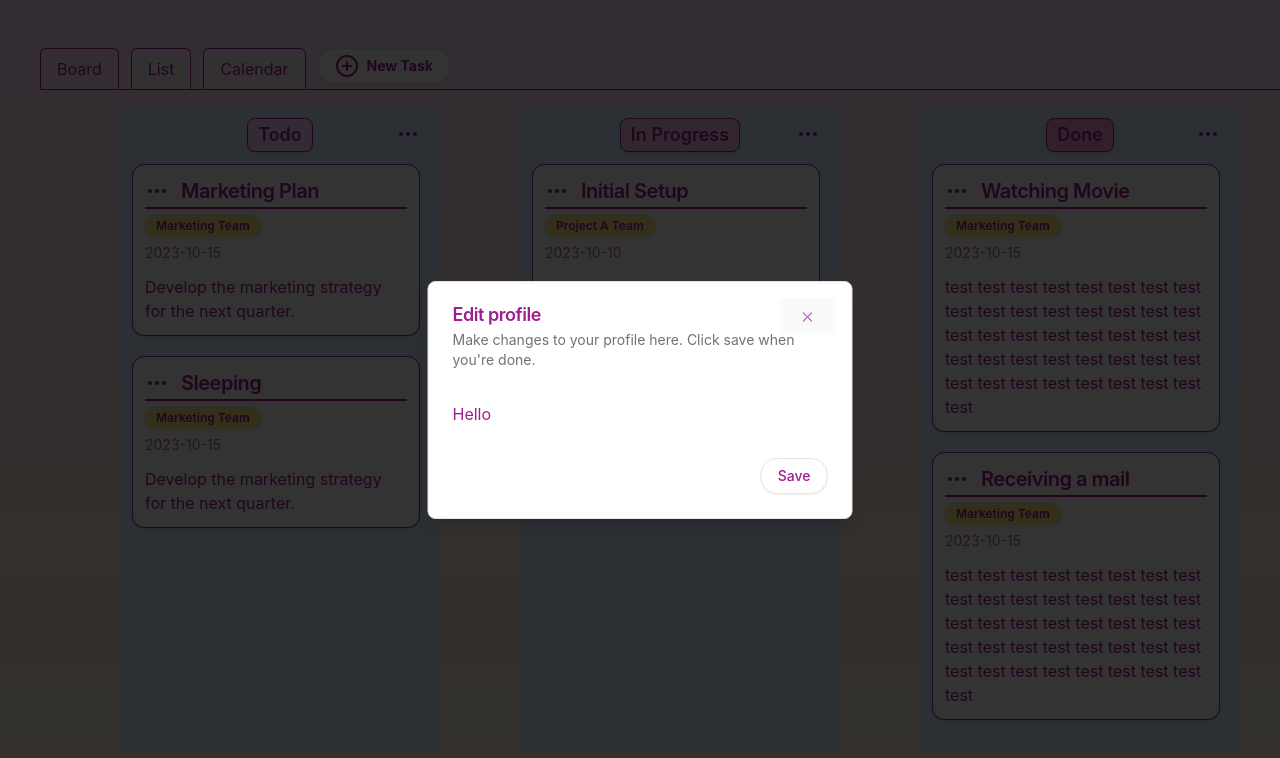
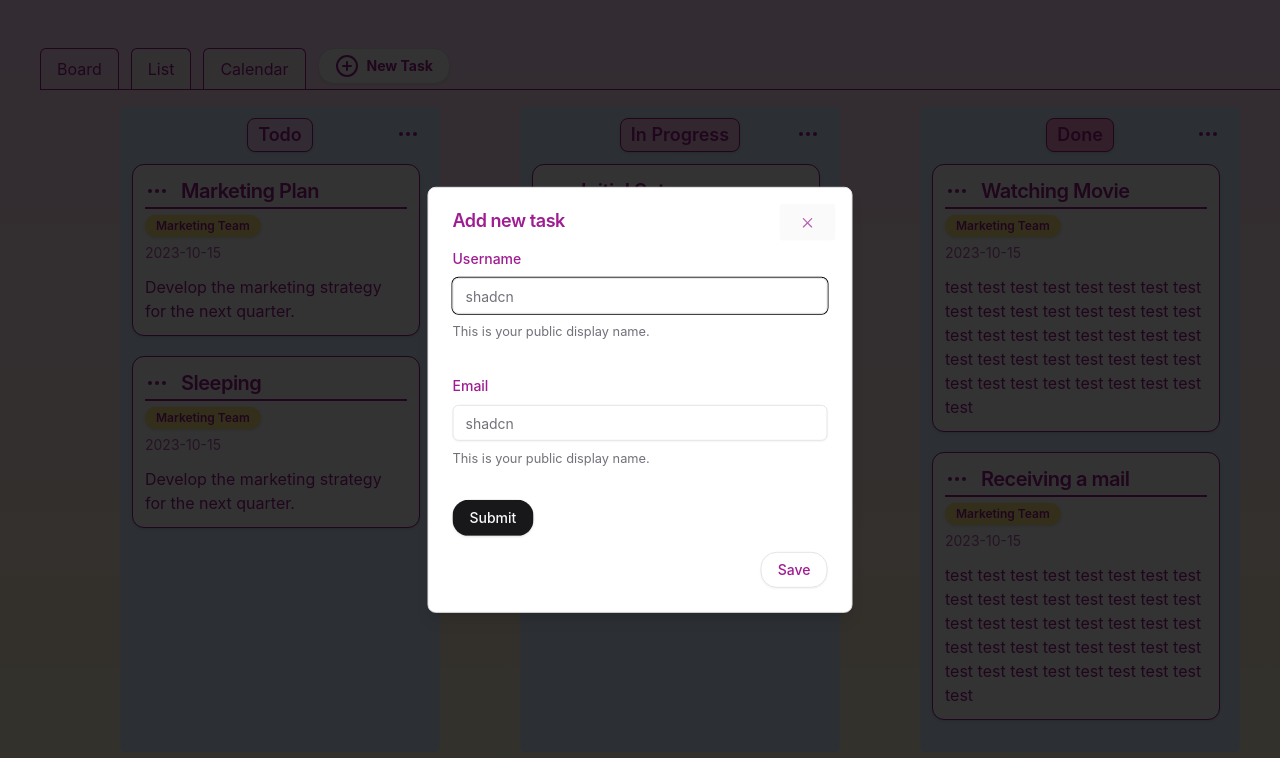
Before and after one commit to KaiKoide/task-space, a React (Vite) app in the folder client/: page / in a window 1280 px wide. Both pictures are taken after a click on the button "New Task". Shown: the top 758 px of the page. Built offline with nearby package versions, Linux system fonts and the light colour scheme.

Commit message:
feat: create task form component

```diff
--- a/client/src/components/ui/dialogComponent.tsx
+++ b/client/src/components/ui/dialogComponent.tsx
@@ -3,6 +3,7 @@
 import { Button } from "@/components/ui/button";
 import {
 	Dialog,
+	DialogClose,
 	DialogContent,
 	DialogDescription,
 	DialogFooter,
@@ -10,6 +11,7 @@
 	DialogTitle,
 	DialogTrigger,
 } from "@/components/ui/dialog";
+import TaskForm from "./taskForm";
 
 function DialogComponent() {
 	return (
@@ -22,18 +24,15 @@
 			</DialogTrigger>
 			<DialogContent className="max-w-[425px]">
 				<DialogHeader>
-					<DialogTitle>Edit profile</DialogTitle>
-					<DialogDescription>
-						Make changes to your profile here. Click save when you're done.
-					</DialogDescription>
+					<DialogTitle>Add new task</DialogTitle>
 				</DialogHeader>
-				<div className="grid gap-4 py-4">
-					<p>Hello</p>
-				</div>
+				<TaskForm />
 				<DialogFooter>
-					<Button type="submit" variant="outline">
-						Save
-					</Button>
+					<DialogClose asChild>
+						<Button type="submit" variant="outline">
+							Save
+						</Button>
+					</DialogClose>
 				</DialogFooter>
 			</DialogContent>
 		</Dialog>
--- /dev/null
+++ b/client/src/components/ui/taskForm.tsx
@@ -0,0 +1,78 @@
+import { zodResolver } from "@hookform/resolvers/zod";
+import { useForm } from "react-hook-form";
+import { z } from "zod";
+
+import { Button } from "@/components/ui/button";
+import {
+	Form,
+	FormControl,
+	FormDescription,
+	FormField,
+	FormItem,
+	FormLabel,
+	FormMessage,
+} from "@/components/ui/form";
+import { Input } from "@/components/ui/input";
+
+const formSchema = z.object({
+	username: z.string().min(2, {
+		message: "Username must be at least 2 characters.",
+	}),
+	email: z.string(),
+});
+
+function TaskForm() {
+	const form = useForm<z.infer<typeof formSchema>>({
+		resolver: zodResolver(formSchema),
+		defaultValues: {
+			username: "",
+			email: "",
+		},
+	});
+
+	function onSubmit(values: z.infer<typeof formSchema>) {
+		console.log(values);
+	}
+
+	return (
+		<Form {...form}>
+			<form onSubmit={form.handleSubmit(onSubmit)} className="space-y-8">
+				<FormField
+					control={form.control}
+					name="username"
+					render={({ field }) => (
+						<FormItem>
+							<FormLabel>Username</FormLabel>
+							<FormControl>
+								<Input placeholder="shadcn" {...field} />
+							</FormControl>
+							<FormDescription>
+								This is your public display name.
+							</FormDescription>
+							<FormMessage />
+						</FormItem>
+					)}
+				/>
+				<FormField
+					control={form.control}
+					name="email"
+					render={({ field }) => (
+						<FormItem>
+							<FormLabel>Email</FormLabel>
+							<FormControl>
+								<Input placeholder="shadcn" {...field} />
+							</FormControl>
+							<FormDescription>
+								This is your public display name.
+							</FormDescription>
+							<FormMessage />
+						</FormItem>
+					)}
+				/>
+				<Button type="submit">Submit</Button>
+			</form>
+		</Form>
+	);
+}
+
+export default TaskForm;
```
